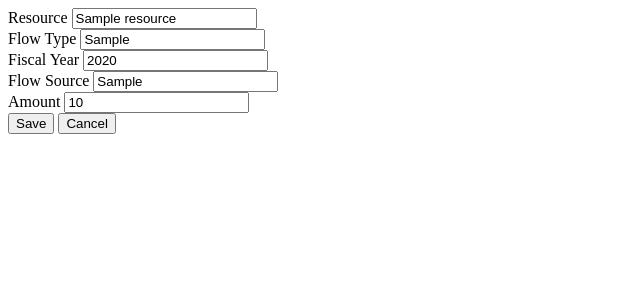
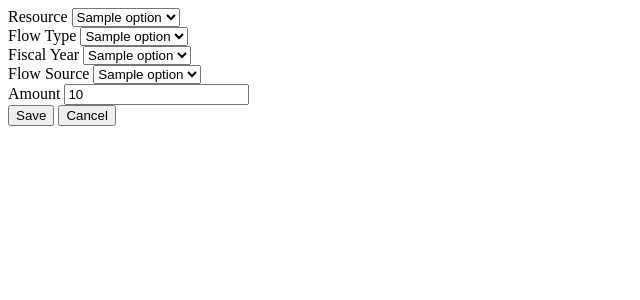
Before and after one commit to bobgdickson/khsd-construction-budget, a FastAPI app: template app/templates/static_rows/partials/form.html in a window 1280 px wide. Shown: the top 300 px of the page, without its empty margins (0-640 px from the left). Run offline with FastAPI, Linux system fonts and the light colour scheme; the template is opened without the code that fills it: most values are stand-ins (such as "Sample title", 1, 10 or a date in 2020).

Commit message:
Selected options in form started

```diff
--- /dev/null
+++ b/app/constants.py
@@ -0,0 +1,4 @@
+ALLOWED_RESOURCES = ["Fund 21", "Developer Fee", "Prop 51"]
+ALLOWED_FLOW_TYPES = ["Inflow", "Outflow"]
+ALLOWED_FISCAL_YEARS = ["2023-24", "2024-25", "2025-26"]
+ALLOWED_FLOW_SOURCES = ["Transfer In", "Contribution", "State Match"]
--- a/app/templates/static_rows/partials/form.html
+++ b/app/templates/static_rows/partials/form.html
@@ -2,31 +2,57 @@
   hx-post="{{ action }}"
   hx-target="{% if row %}#row-{{ row.id }}{% else %}#rows-table-body{% endif %}"
   hx-swap="{% if row %}outerHTML{% else %}beforeend{% endif %}">
+
   <div class="mb-3">
     <label for="resource" class="form-label">Resource</label>
-    <input type="text" id="resource" name="resource" class="form-control"
-           value="{{ row.resource if row else '' }}" required>
+    <select id="resource" name="resource" class="form-select" required>
+      {% for option in allowed_resources %}
+        <option value="{{ option }}" {% if row and row.resource == option %}selected{% endif %}>
+          {{ option }}
+        </option>
+      {% endfor %}
+    </select>
   </div>
+
   <div class="mb-3">
     <label for="flow_type" class="form-label">Flow Type</label>
-    <input type="text" id="flow_type" name="flow_type" class="form-control"
-           value="{{ row.flow_type if row else '' }}" required>
+    <select id="flow_type" name="flow_type" class="form-select" required>
+      {% for option in allowed_flow_types %}
+        <option value="{{ option }}" {% if row and row.flow_type == option %}selected{% endif %}>
+          {{ option }}
+        </option>
+      {% endfor %}
+    </select>
   </div>
+
   <div class="mb-3">
     <label for="fiscal_year" class="form-label">Fiscal Year</label>
-    <input type="text" id="fiscal_year" name="fiscal_year" class="form-control"
-           value="{{ row.fiscal_year if row else '' }}" required>
+    <select id="fiscal_year" name="fiscal_year" class="form-select" required>
+      {% for option in allowed_fiscal_years %}
+        <option value="{{ option }}" {% if row and row.fiscal_year == option %}selected{% endif %}>
+          {{ option }}
+        </option>
+      {% endfor %}
+    </select>
   </div>
+
   <div class="mb-3">
     <label for="flow_source" class="form-label">Flow Source</label>
-    <input type="text" id="flow_source" name="flow_source" class="form-control"
-           value="{{ row.flow_source if row else '' }}" required>
+    <select id="flow_source" name="flow_source" class="form-select" required>
+      {% for option in allowed_flow_sources %}
+        <option value="{{ option }}" {% if row and row.flow_source == option %}selected{% endif %}>
+          {{ option }}
+        </option>
+      {% endfor %}
+    </select>
   </div>
+
   <div class="mb-3">
     <label for="amount" class="form-label">Amount</label>
     <input type="number" step="any" id="amount" name="amount" class="form-control"
            value="{{ row.amount if row else '' }}" required>
   </div>
+
   <button type="submit" class="btn btn-primary">Save</button>
   <button type="button" class="btn btn-secondary"
           hx-get="/static-rows"
```
Also changed, not shown: app/routes/static_rows_ui.py (+15 -1 lines), app/schemas.py (+31 -2 lines).
